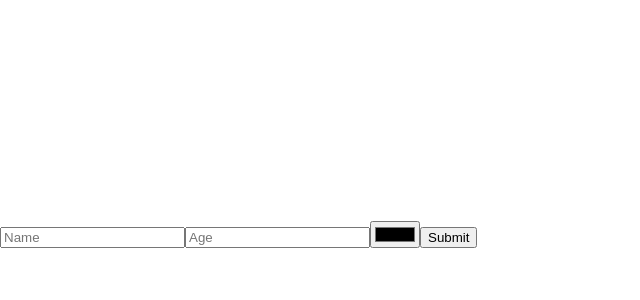
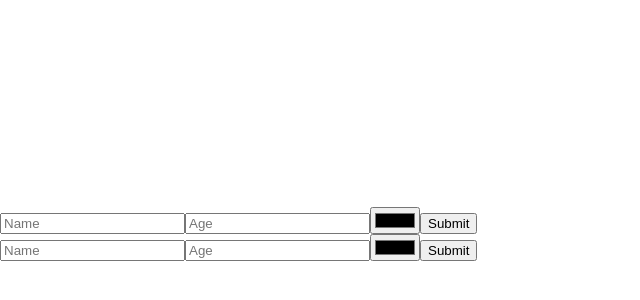
Before and after one commit to ThiagoRAD/react-design-patterns, a React (Vite) app in the folder controlled-uncontrolled/: page / in a window 1280 px wide. Shown: the part 166-466 px from the top of the page, without its empty margins (0-640 px from the left). Built offline with nearby package versions, Linux system fonts and the light colour scheme.

Commit message:
controlled components

```diff
--- a/controlled-uncontrolled/src/App.jsx
+++ b/controlled-uncontrolled/src/App.jsx
@@ -1,7 +1,13 @@
-import { UncontrolledForm } from './UncontrolledForm'
+import {ControlledForm} from './ControlledForm';
+import {UncontrolledForm} from './UncontrolledForm';
 
 const App = () => {
-  return <UncontrolledForm />
-}
+  return (
+    <>
+      <UncontrolledForm />
+      <ControlledForm />
+    </>
+  );
+};
 
-export default App
+export default App;
```
